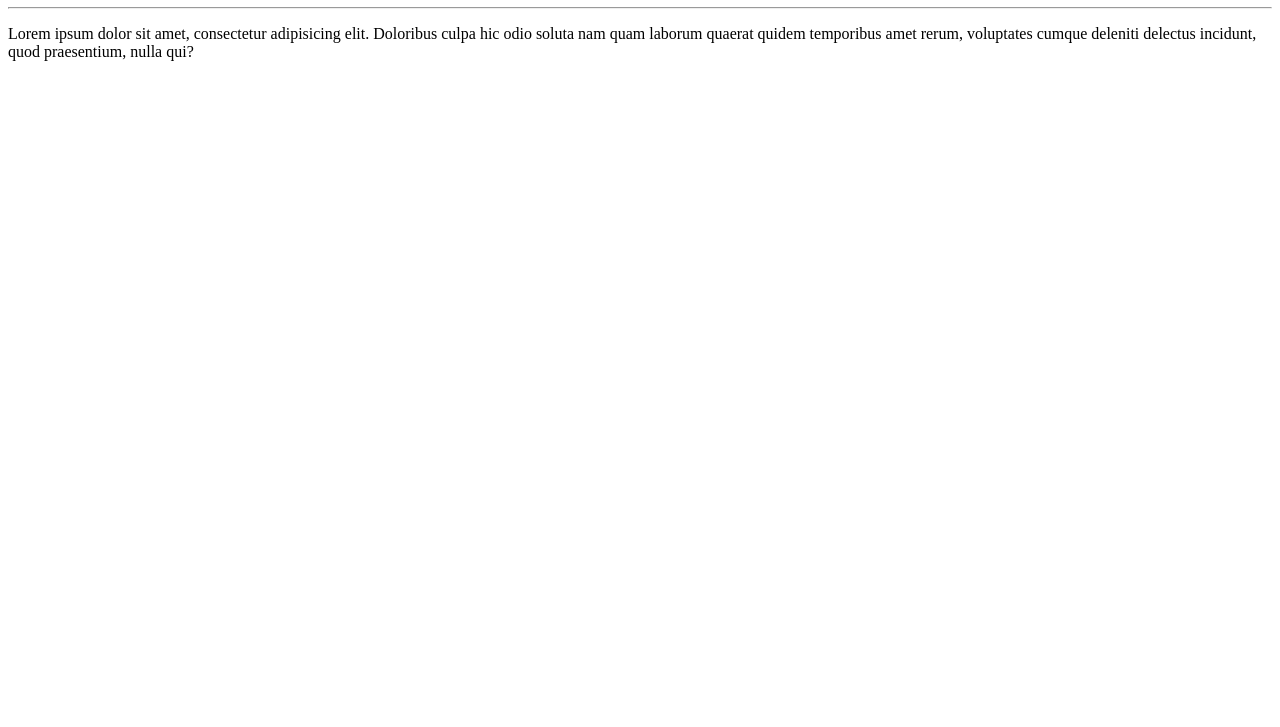
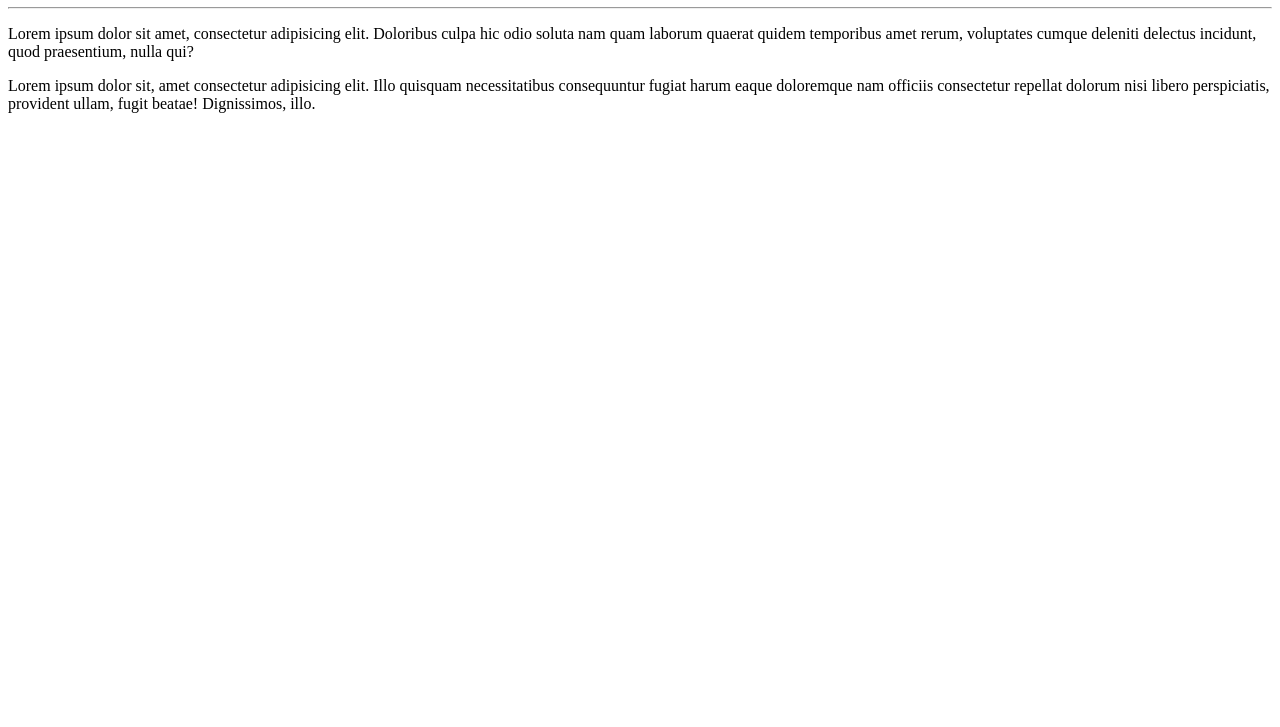
Before and after one commit to Gabriel-Spinola/Hallo-World, a plain HTML site: page Example-Site/index.html in a window 1280 px wide. Shown: the part 73-800 px from the top of the page. Drawn offline with Linux system fonts and the light colour scheme.

Commit message:
Update index.html

```diff
--- a/Example-Site/index.html
+++ b/Example-Site/index.html
@@ -22,6 +22,8 @@
 
         <p>Lorem ipsum dolor sit amet, consectetur adipisicing elit. Doloribus culpa hic odio soluta nam quam laborum quaerat quidem temporibus amet rerum, voluptates cumque deleniti delectus incidunt, quod praesentium, nulla qui?</p>
 
+        <p>Lorem ipsum dolor sit, amet consectetur adipisicing elit. Illo quisquam necessitatibus consequuntur fugiat harum eaque doloremque nam officiis consectetur repellat dolorum nisi libero perspiciatis, provident ullam, fugit beatae! Dignissimos, illo.</p>
+
     </body>
 
 </html>
```
